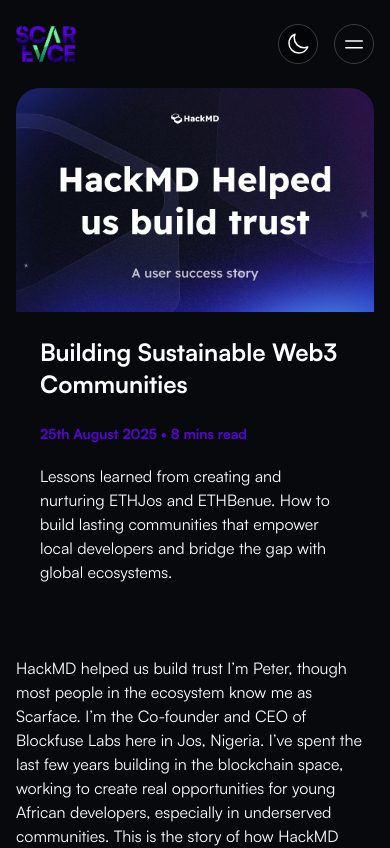
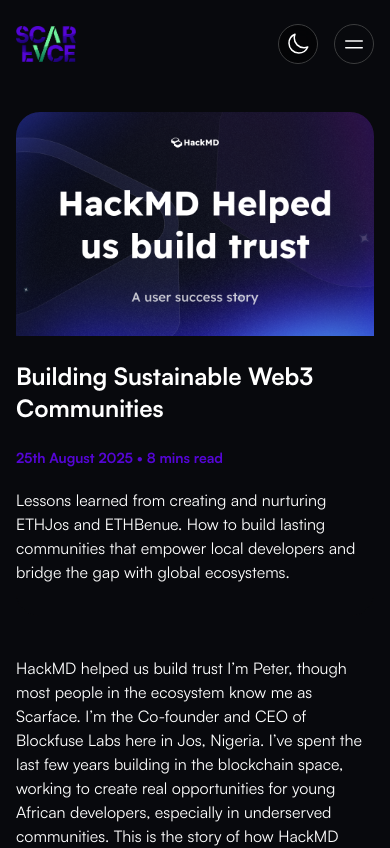
Before and after one commit to olathedev/scarface-portfolio, a Next.js app: page /blog/1 in a window 390 px wide. Shown: the top 848 px of the page. Built offline with nearby package versions, Linux system fonts and the light colour scheme; a web font is replaced by a local one.

Commit message:
Update BlogDetails layout: Adjusted padding in the details section for improved spacing and visual consistency across devices.

```diff
--- a/app/blog/[slug]/page.tsx
+++ b/app/blog/[slug]/page.tsx
@@ -81,7 +81,7 @@
   return (
     <div className="min-h-screen bg-background text-text-primary">
       {/* Header split layout */}
-      <div className="container mx-auto mt-22 md:mt-38 px-4 md:px-20">
+      <div className="container mx-auto mt-28 md:mt-38 px-4 md:px-20">
         <div className="flex flex-col md:flex-row rounded-3xl overflow-hidden  bg-card-blog">
           {/* Image half */}
           <div className="md:w-1/2 w-full h-56 md:h-[340px] relative">
@@ -94,7 +94,7 @@
             />
           </div>
           {/* Details half */}
-          <div className="md:w-1/2 w-full flex flex-col justify-center p-6 md:p-10 gap-4 bg-background">
+          <div className="md:w-1/2 w-full flex flex-col justify-center py-6 md:p-10 gap-4 bg-background">
             <h1 className="text-2xl md:text-4xl font-bold mb-2">
               {post.title}
             </h1>
```
